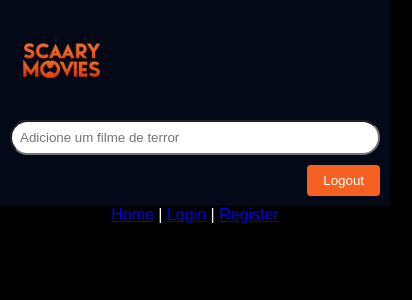
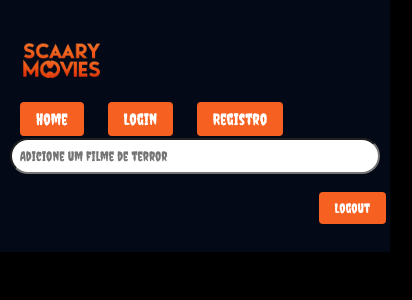
Before and after one commit to geleco/scary-movies, a React (Create React App) app: page / in a window 390 px wide. Shown: the top 300 px of the page, 412 px wide, since content can reach past the window. Built offline with nearby package versions, Linux system fonts and the light colour scheme.

Commit message:
Font, nav, header alterados

```diff
--- a/public/index.html
+++ b/public/index.html
@@ -10,6 +10,7 @@
       content="Web site created using create-react-app"
     />
     <link rel="apple-touch-icon" href="%PUBLIC_URL%/logo192.png" />
+    <link href="https://fonts.googleapis.com/css2?family=Creepster&display=swap" rel="stylesheet">
     <!--
       manifest.json provides metadata used when your web app is installed on a
       user's mobile device or desktop. See https://developers.google.com/web/fundamentals/web-app-manifest/
--- a/src/App.css
+++ b/src/App.css
@@ -1,3 +1,10 @@
+@import url('https://fonts.googleapis.com/css2?family=Creepster&display=swap');
+
+body {
+  margin: 0;
+  font-family: 'Creepster', cursive; /* ou 'Nosifer', cursive; */
+}
+
 .App {
   text-align: center;
 }
--- a/src/App.js
+++ b/src/App.js
@@ -13,11 +13,7 @@ function App() {
     <Router>
       <div className="App">
         <Header />
-        <nav>
-          {/* Links para navegação */}
-          <Link to="/">Home</Link> | <Link to="/login">Login</Link> | <Link to="/register">Register</Link>
-        </nav>
-        <main>
+                <main>
           <Routes>
             {/* Configuração das rotas */}
             <Route path="/" element={<HomePage />} />
--- a/src/Components/Header.js
+++ b/src/Components/Header.js
@@ -1,25 +1,37 @@
-import React from 'react';
-import logo from './assets/logo.png';
-import './styles/Header.css';
+
+import React from "react";
+import logo from "./assets/logo.png";
+import "./styles/Header.css";
+import { Link } from "react-router-dom";
 
 function Header() {
+  const handleLogout = () => {
+    console.log("Logout clicked");
+  };
+
   return (
     <header className="header">
       <div className="logo-container">
         <img src={logo} alt="Logo" className="header-logo" />
       </div>
+      <nav>
+        <Link to="/" className="nav-link">Home</Link> <Link to="/login" className="nav-link">Login</Link>{" "}
+        <Link to="/register" className="nav-link">Registro</Link>
+      </nav>
       <div className="search-container">
-    <input type="text" className="search-input" placeholder="Adicione um filme de terror" />
+        <input
+          type="text"
+          className="search-input"
+          placeholder="Adicione um filme de terror"
+        />
       </div>
       <div className="logout-container">
-    <button className="logout-button" onClick={handleLogout}>Logout</button>
+        <button className="nav-link" onClick={handleLogout}>
+          Logout
+        </button>
       </div>
     </header>
   );
 }
 
-function handleLogout() {
-  console.log('Logout clicked');
-}
-
 export default Header;
--- a/src/Components/styles/Header.css
+++ b/src/Components/styles/Header.css
@@ -1,3 +1,5 @@
+@import url('https://fonts.googleapis.com/css2?family=Creepster&display=swap');
+
 /* Estilos gerais do cabeçalho */
 .header {
   display: flex;
@@ -6,6 +8,7 @@
   padding: 10px;
   background-color: #030917; /* Cor de fundo do cabeçalho */
   color: white;
+  font-family: 'Creepster', cursive; /* ou 'Nosifer', cursive; */
 }
 
 /* Estilos do container do logo para controlar o tamanho */
@@ -21,6 +24,21 @@
   max-width: 100px; /* Ajuste conforme necessário */
   max-height: 100px; /* Ajuste conforme necessário */
   height: auto;
+}
+
+nav {
+margin-right: 80px;
+}
+
+.nav-link {
+  padding: 8px 16px;
+  background-color: #f66020; /* Cor do botão de logout */
+  border: none;
+  color: white;
+  border-radius: 4px;
+  cursor: pointer;
+  margin: 10px;
+  text-decoration: none;
 }
 
 /* Estilos do container da barra de pesquisa para centralização */
@@ -43,17 +61,20 @@
   flex: 1;
   display: flex;
   justify-content: flex-end;
+  padding: 8px 16px;
+  font-family: 'Creepster', cursive; /* ou 'Nosifer', cursive; */
 }
 
 /* Estilos do botão de logout */
 .logout-button {
-  padding: 8px 16px;
   background-color: #f66020; /* Cor do botão de logout */
   border: none;
   color: white;
   border-radius: 4px;
   cursor: pointer;
-  /* outros estilos para o botão de logout */
+  margin: 10px;
+  text-decoration: none;
+  font-family: 'Creepster', cursive; /* ou 'Nosifer', cursive; */
 }
 
 /* Estilos para dispositivos móveis */
@@ -66,11 +87,14 @@
   .logo-container,
   .search-container,
   .logout-container {
-    width: 100%; /* Faz cada container ocupar toda a largura disponível */
+    width: 100%;
+    font-family: 'Creepster', cursive; /* ou 'Nosifer', cursive; */
   }
 
   .search-input,
-  .logout-button {
-    margin-top: 10px; /* Adiciona espaço entre os elementos quando estão empilhados */
+  .logout-button,
+  .nav-link {
+    margin-top: 10px;
+    font-family: 'Creepster', cursive; /* ou 'Nosifer', cursive; */
   }
 }
--- a/src/index.css
+++ b/src/index.css
@@ -1,13 +1,12 @@
+@import url('https://fonts.googleapis.com/css2?family=Creepster&display=swap');
+
 body {
   margin: 0;
-  font-family: -apple-system, BlinkMacSystemFont, 'Segoe UI', 'Roboto', 'Oxygen',
-    'Ubuntu', 'Cantarell', 'Fira Sans', 'Droid Sans', 'Helvetica Neue',
-    sans-serif;
+  font-family: 'Creepster', cursive; /* ou 'Nosifer', cursive; */
   -webkit-font-smoothing: antialiased;
   -moz-osx-font-smoothing: grayscale;
 }
 
 code {
-  font-family: source-code-pro, Menlo, Monaco, Consolas, 'Courier New',
-    monospace;
+  font-family: 'Creepster', cursive; /* ou 'Nosifer', cursive; */
 }
```
Lines whose indentation alone changed are shown as unchanged.
